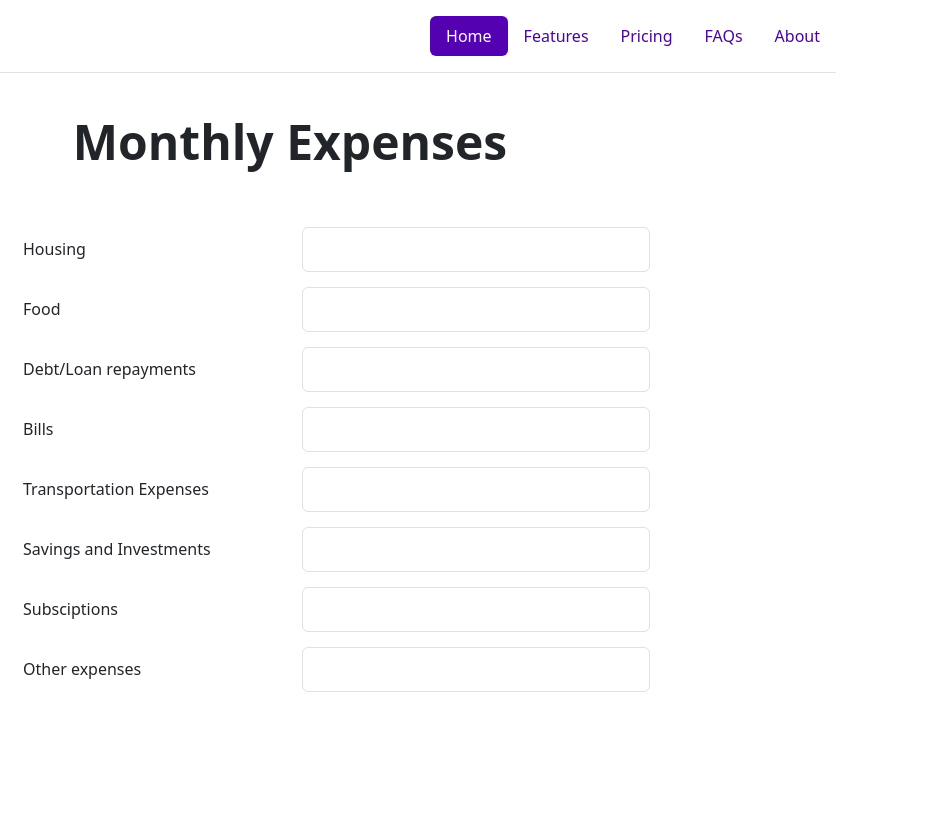
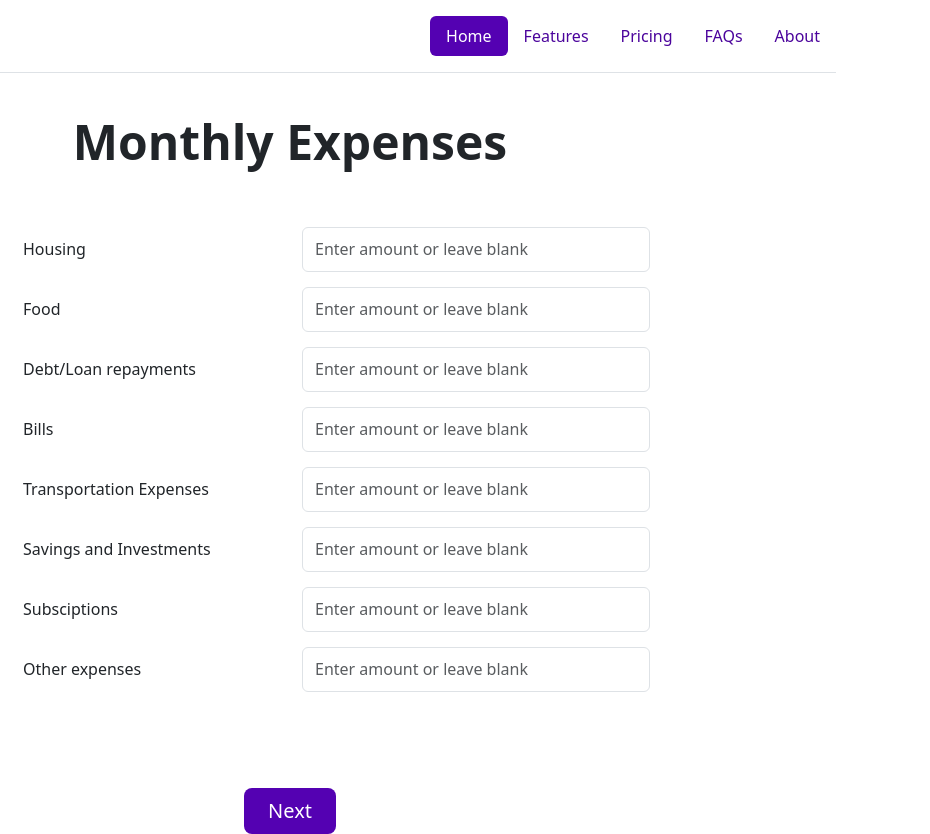
Before and after one commit to Jess-88/finalproj, a plain HTML site: page expenses.html in a window 1280 px wide. Shown: the full height of the page, 350-1280 px from the left. Before the commit the page ends 800 px from the top, so only its background shows below. Drawn offline with nearby package versions, Linux system fonts and the light colour scheme.

Commit message:
completed expenses page

```diff
--- a/expenses.html
+++ b/expenses.html
@@ -34,6 +34,7 @@
 
           <div class="container">
             <div class="centerbox">
+<!-- housing -->
                 <div class="row align-items-center">
                     <div class="col-md-1">
                     <img src="assets/home.png" alt="houseicon" style="height: 30px;">
@@ -42,9 +43,10 @@
                     <p>Housing</p>
                     </div>
                     <div class="col-md-4">
-                  <input type="text" class="form-control">
+                    <input type="text" class="form-control"id="money-input" placeholder="Enter amount or leave blank">
                     </div>
                 </div>
+<!-- food -->
                 <div class="row align-items-center">
                     <div class="col-md-1">
                     <img src="assets/salad.png" alt="foodicon" style="height: 30px;">
@@ -53,9 +55,10 @@
                     <p>Food</p>
                     </div>
                     <div class="col-md-4">
-                  <input type="text" class="form-control">
+                    <input type="text" class="form-control"id="money-input" placeholder="Enter amount or leave blank">
                     </div>
                 </div>
+<!-- loans -->
                 <div class="row align-items-center">
                     <div class="col-md-1">
                     <img src="assets/school.png" alt="debticon" style="height: 30px;">
@@ -64,9 +67,10 @@
                     <p>Debt/Loan repayments</p>
                     </div>
                     <div class="col-md-4">
-                  <input type="text" class="form-control">
+                    <input type="text" class="form-control"id="money-input" placeholder="Enter amount or leave blank">
                     </div>
                 </div>
+
                 <div class="row align-items-center">
                     <div class="col-md-1">
                     <img src="assets/bill.png" alt="billicon" style="height: 30px;">
@@ -75,9 +79,10 @@
                     <p>Bills</p>
                     </div>
                     <div class="col-md-4">
-                  <input type="text" class="form-control">
+                    <input type="text" class="form-control"id="money-input" placeholder="Enter amount or leave blank">
                     </div>
                 </div>
+<!-- Bills -->
                 <div class="row align-items-center">
                     <div class="col-md-1">
                     <img src="assets/car-loan.png" alt="caricon" style="height: 30px;">
@@ -86,9 +91,10 @@
                     <p>Transportation Expenses</p>
                     </div>
                     <div class="col-md-4">
-                  <input type="text" class="form-control">
+                    <input type="text" class="form-control"id="money-input" placeholder="Enter amount or leave blank">
                     </div>
                 </div>
+ <!-- savings -->
                 <div class="row align-items-center">
                     <div class="col-md-1">
                     <img src="assets/piggy-bank (2).png" alt="pigicon" style="height: 30px;">
@@ -97,9 +103,10 @@
                     <p>Savings and Investments</p>
                     </div>
                     <div class="col-md-4">
-                  <input type="text" class="form-control">
+                    <input type="text" class="form-control"id="money-input" placeholder="Enter amount or leave blank">
                     </div>
                 </div>
+ <!-- subs -->
                 <div class="row align-items-center">
                     <div class="col-md-1">
                     <img src="assets/netflix.png" alt="subsicon" style="height: 30px;">
@@ -108,9 +115,10 @@
                         <p>Subsciptions</p>
                     </div>
                     <div class="col-md-4">
-                  <input type="text" class="form-control">
+                    <input type="text" class="form-control"id="money-input" placeholder="Enter amount or leave blank">
                     </div>
                 </div>
+ <!-- other -->
                 <div class="row align-items-center">
                     <div class="col-md-1">
                     <img src="assets/wallet.png" alt="walleticon" style="height: 30px;">
@@ -119,9 +127,15 @@
                         <p>Other expenses</p>
                     </div>
                     <div class="col-md-4">
-                  <input type="text" class="form-control">
+                    <input type="text" class="form-control" id="money-input" placeholder="Enter amount or leave blank">
                     </div>
                 </div>
+                <div class="mt-5">
+                    <a href="expenses.html" style="text-decoration:none;">
+                      <div class="d-grid gap-2 d-sm-flex justify-content-sm-center">
+                        <button type="button" class="btn btn-primary btn-lg px-4 gap-3">Next</button>
+                      </div>
+                    </a>
               </div>
             </div>
           </div>
--- a/expstyle.css
+++ b/expstyle.css
@@ -2,6 +2,7 @@ header .nav-pills {
     margin-top: auto;
     margin-bottom: auto;
   }
+
 
 header img {
     max-width: 100%;
@@ -26,8 +27,13 @@ header .nav-pills {
 .form-control {
     height: 45px; }
 
-
-
+.btn {
+    background-color: #5401B2;
+    color: white;
+    border: none;
+    flex: 0 0 auto;
+    margin-top: 3rem;
+    }
 
 .display-5 {
   padding-top: 1rem;
--- a/income.js
+++ b/income.js
@@ -1,6 +1,27 @@
+const incomeInputs = document.querySelectorAll('#money-input');
+
+incomeInputs.forEach((input) => {
+  input.addEventListener('input', (event) => {
+    const inputValue = event.target.value.replace(/[^0-9]/g, '');
+    event.target.value = inputValue;
+  });
+});
+
+// const incomeInput = document.getElementById('income-input');
+// const nextBtn = document.getElementById('next-btn');
+
+// incomeInput.addEventListener('input', (event) => {
+//   const inputValue = event.target.value;
+//   nextBtn.disabled = inputValue === '';
+// });
+
+
 const incomeInput = document.getElementById('income-input');
+const nextButton = document.getElementById('next-button');
 
-incomeInput.addEventListener('input', (event) => {
-  const inputValue = event.target.value.replace(/[^0-9]/g, '');
-  event.target.value = inputValue;
+nextButton.addEventListener('click', (event) => {
+  if (incomeInput.value === "") {
+    console.log("Button clicked");
+    event.preventDefault();
+  }
 });
```
Also changed, not shown: index.html (+3 -4 lines). Lines whose indentation alone changed are shown as unchanged.
